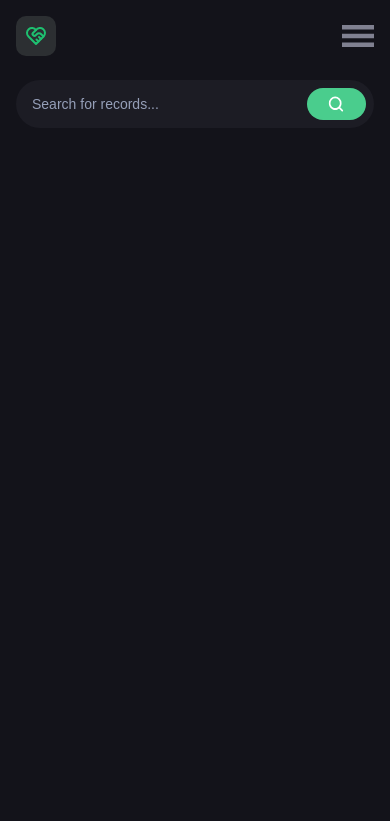
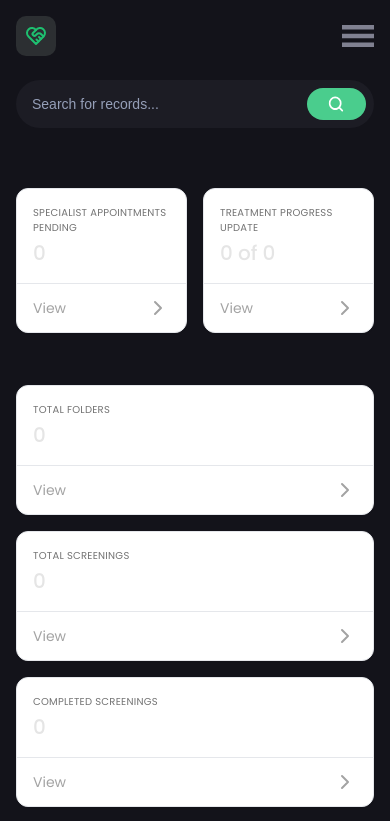
Before and after one commit to taylancankose/cure-ai, a React (Vite) app: page / in a window 390 px wide. Shown: the top 821 px of the page. Built offline with nearby package versions, Linux system fonts and the light colour scheme; no server answers.

Commit message:
register, and home page ui implementation

```diff
--- a/index.html
+++ b/index.html
@@ -1,8 +1,8 @@
-<!DOCTYPE html>
+<!doctype html>
 <html lang="en">
   <head>
     <meta charset="UTF-8" />
-    <link rel="icon" type="image/svg+xml" href="/src/favicon.svg" />
+    <link rel="icon" type="image/svg+xml" href="/src/assets/favicon.svg" />
     <meta name="viewport" content="width=device-width, initial-scale=1.0" />
     <title>vite-javascript-starter</title>
   </head>
--- a/src/App.jsx
+++ b/src/App.jsx
@@ -3,6 +3,7 @@ import { Route, Routes, useNavigate } from "react-router-dom";
 import Home from "./pages/Home";
 import Sidebar from "./components/Sidebar";
 import Navbar from "./components/Navbar";
+import Register from "./pages/Register";
 
 function App() {
   return (
@@ -15,7 +16,8 @@ function App() {
         {/* Navbar */}
         <Navbar />
         <Routes>
-          <Route path="/" element={Home} />
+          <Route path="/" element={<Home />} />
+          <Route path="/register" element={<Register />} />
         </Routes>
       </div>
     </div>
--- /dev/null
+++ b/src/components/DisplayInfo.jsx
@@ -0,0 +1,90 @@
+import {
+  IconCircleDashedCheck,
+  IconHourglassHigh,
+  IconUserScan,
+} from "@tabler/icons-react";
+import React, { useState } from "react";
+import { useNavigate } from "react-router-dom";
+import MetricsCard from "./MetricsCard";
+
+function DisplayInfo() {
+  const navigate = useNavigate();
+  const [metrics, setMetrics] = useState({
+    totalFolders: 0,
+    aiPersonalizedTreatment: 0,
+    totalScreenings: 0,
+    completedScreenings: 0,
+    pendingScreenings: 0,
+    overDueScreenings: 0,
+  });
+
+  const metricsData = [
+    {
+      title: "Specialist Appointments Pending",
+      subtitle: "View",
+      value: metrics.pendingScreenings,
+      icon: IconHourglassHigh,
+      onclick: () => navigate("/appointments/pending"),
+    },
+    {
+      title: "Treatment Progress Update",
+      subtitle: "View",
+      value: `${metrics.completedScreenings} of ${metrics.totalScreenings}`,
+      icon: IconCircleDashedCheck,
+      onclick: () => navigate("/appointments/progress"),
+    },
+    {
+      title: "Total Folders",
+      subtitle: "View",
+      value: metrics.totalFolders,
+      icon: IconCircleDashedCheck,
+      onclick: () => navigate("/folders"),
+    },
+    {
+      title: "Total Screenings",
+      subtitle: "View",
+      value: metrics.totalScreenings,
+      icon: IconUserScan,
+      onclick: () => navigate("/screenings"),
+    },
+    {
+      title: "Completed Screenings",
+      subtitle: "View",
+      value: metrics.completedScreenings,
+      icon: IconUserScan,
+      onclick: () => navigate("/screenings/completed"),
+    },
+    {
+      title: "Pending Screenings",
+      subtitle: "View",
+      value: metrics.pendingScreenings,
+      icon: IconUserScan,
+      onclick: () => navigate("/screenings/pending"),
+    },
+    {
+      title: "Overdue Screenings",
+      subtitle: "View",
+      value: metrics.overDueScreenings,
+      icon: IconUserScan,
+      onclick: () => navigate("/screenings/overdue"),
+    },
+  ];
+
+  return (
+    <div className="flex flex-wrap gap-6">
+      <div className="lg: mt-7 grid w-full grid-cols-1 grid-cols-2 gap-4 sm:grid-cols-2 sm:gap-6">
+        {metricsData.slice(0, 2).map((metric) => {
+          return <MetricsCard key={metric.title} {...metric} />;
+        })}
+      </div>
+
+      <div className="lg: mt-7 grid w-full gap-4 sm:grid-cols-2 sm:gap-6 lg:grid-cols-4">
+        {metricsData.slice(2).map((metric) => {
+          return <MetricsCard key={metric.title} {...metric} />;
+        })}
+      </div>
+    </div>
+  );
+}
+
+export default DisplayInfo;
--- /dev/null
+++ b/src/components/MetricsCard.jsx
@@ -0,0 +1,35 @@
+import { IconChevronRight } from "@tabler/icons-react";
+import React from "react";
+
+function MetricsCard({ title, subtitle, value, icon: Icon, onClick }) {
+  console.log(title);
+  return (
+    <div className="flex flex-col rounded-xl border bg-white shadow-sm dark:border-neutral-800 dark:bg-[#13131a]">
+      <div className="flex justify-between gap-x-3 p-4 md:p-5">
+        <div className="">
+          <p className="text-[10px] uppercase tracking-wide text-neutral-500 sm:text-xs">
+            {title}
+          </p>
+          <div className="mt-1 flex items-center gap-x-2">
+            <h3 className="text-xl font-medium text-neutral-200 sm:text-2xl">
+              {value}
+            </h3>
+          </div>
+        </div>
+        <div className="hidden size-12 h-11 w-11 flex-shrink-0 items-center justify-center rounded-full bg-blue-600 text-blue-200 sm:flex dark:bg-[#1c1c24]">
+          <Icon size={25} className="text-green-500" />
+        </div>
+      </div>
+      <a
+        href="#"
+        onClick={onClick}
+        className="inline-flex items-center justify-between rounded-b-xl border-t border-gray-200 px-4 py-3 text-sm text-neutral-400 hover:bg-neutral-800 md:px-5 dark:border-neutral-800"
+      >
+        {subtitle}
+        <IconChevronRight />
+      </a>
+    </div>
+  );
+}
+
+export default MetricsCard;
--- a/src/main.jsx
+++ b/src/main.jsx
@@ -1,5 +1,5 @@
 import React from "react";
-import ReactDOM from "react-dom";
+import ReactDOM from "react-dom/client";
 
 import { BrowserRouter as Router } from "react-router-dom";
 import { PrivyProvider } from "@privy-io/react-auth";
@@ -7,9 +7,7 @@ import { PrivyProvider } from "@privy-io/react-auth";
 import App from "./App";
 import "./index.css";
 
-const root = ReactDOM.createRoot(document.getElementById("root"));
-
-root.render(
+ReactDOM.createRoot(document.getElementById("root")).render(
   <PrivyProvider
     appId="clzsak050042q9xj9zqkudwm9"
     config={{
--- a/src/pages/Home.jsx
+++ b/src/pages/Home.jsx
@@ -1,7 +1,8 @@
 import React from "react";
+import DisplayInfo from "../components/DisplayInfo";
 
 function Home() {
-  return <div>Home</div>;
+  return <DisplayInfo />;
 }
 
 export default Home;
--- /dev/null
+++ b/src/pages/Register.jsx
@@ -0,0 +1,115 @@
+import React, { useState } from "react";
+import { useNavigate } from "react-router-dom";
+import { usePrivy } from "@privy-io/react-auth";
+
+const Register = () => {
+  const [username, setUsername] = useState("");
+  const [age, setAge] = useState("");
+  const [location, setLocation] = useState("");
+  const [gender, setGender] = useState("");
+
+  const navigate = useNavigate();
+  const { user } = usePrivy();
+
+  console.log(user);
+  const handleRegister = async (e) => {
+    e.preventDefault();
+    const userData = {
+      username,
+      age: parseInt(age, 10),
+      location,
+      folders: [],
+      treatmentCounts: 0,
+      folder: [],
+      createdBy: user.email.address,
+    };
+
+    console.log(userData);
+    // const newUser = await createUser(userData);
+    // if (newUser) {
+    //   navigate("/profile");
+    // }
+  };
+
+  return (
+    <div className="mt-10 flex items-center justify-center bg-[#13131a]">
+      <div className="w-full max-w-md rounded-xl bg-[#1c1c24] p-8 shadow-lg">
+        <h2 className="mb-2 text-center text-5xl font-bold text-white">👋 </h2>
+        <h2 className="mb-6 text-center text-2xl font-bold text-white">
+          Welcome! Let's get started
+        </h2>
+        <form onSubmit={handleRegister}>
+          <div className="mb-4">
+            <label
+              htmlFor="username"
+              className="mb-2 block text-sm text-gray-300"
+            >
+              Username
+            </label>
+            <input
+              id="username"
+              type="text"
+              value={username}
+              onChange={(e) => setUsername(e.target.value)}
+              required
+              className="w-full rounded-lg bg-neutral-900 px-4 py-3 text-neutral-400 focus:border-blue-600 focus:outline-none"
+            />
+          </div>
+          <div className="mb-4">
+            <label htmlFor="age" className="mb-2 block text-sm text-gray-300">
+              Age
+            </label>
+            <input
+              id="age"
+              type="number"
+              value={age}
+              onChange={(e) => setAge(e.target.value)}
+              required
+              className="w-full rounded-lg bg-neutral-900 px-4 py-3 text-neutral-400 focus:border-blue-600 focus:outline-none"
+            />
+          </div>
+          <div className="mb-4">
+            <label
+              htmlFor="location"
+              className="mb-2 block text-sm text-gray-300"
+            >
+              Location
+            </label>
+            <input
+              id="location"
+              type="text"
+              value={location}
+              onChange={(e) => setLocation(e.target.value)}
+              required
+              className="w-full rounded-lg bg-neutral-900 px-4 py-3 text-neutral-400 focus:border-blue-600 focus:outline-none"
+            />
+          </div>
+          <div className="mb-4">
+            <label
+              htmlFor="gender"
+              className="mb-2 block text-sm text-gray-300"
+            >
+              Gender
+            </label>
+            <input
+              id="gender"
+              type="text"
+              value={gender}
+              onChange={(e) => setGender(e.target.value)}
+              required
+              className="w-full rounded-lg bg-neutral-900 px-4 py-3 text-neutral-400 focus:border-blue-600 focus:outline-none"
+            />
+          </div>
+          <button
+            type="submit"
+            className="mt-4 w-full rounded-lg bg-green-600 py-3 font-semibold text-white hover:bg-green-700 focus:outline-none focus:ring-2 focus:ring-blue-600"
+          >
+            Get Started
+          </button>
+        </form>
+      </div>
+    </div>
+  );
+};
+
+export default Register;
```
Also changed, not shown: src/assets/favicon.svg (added).
